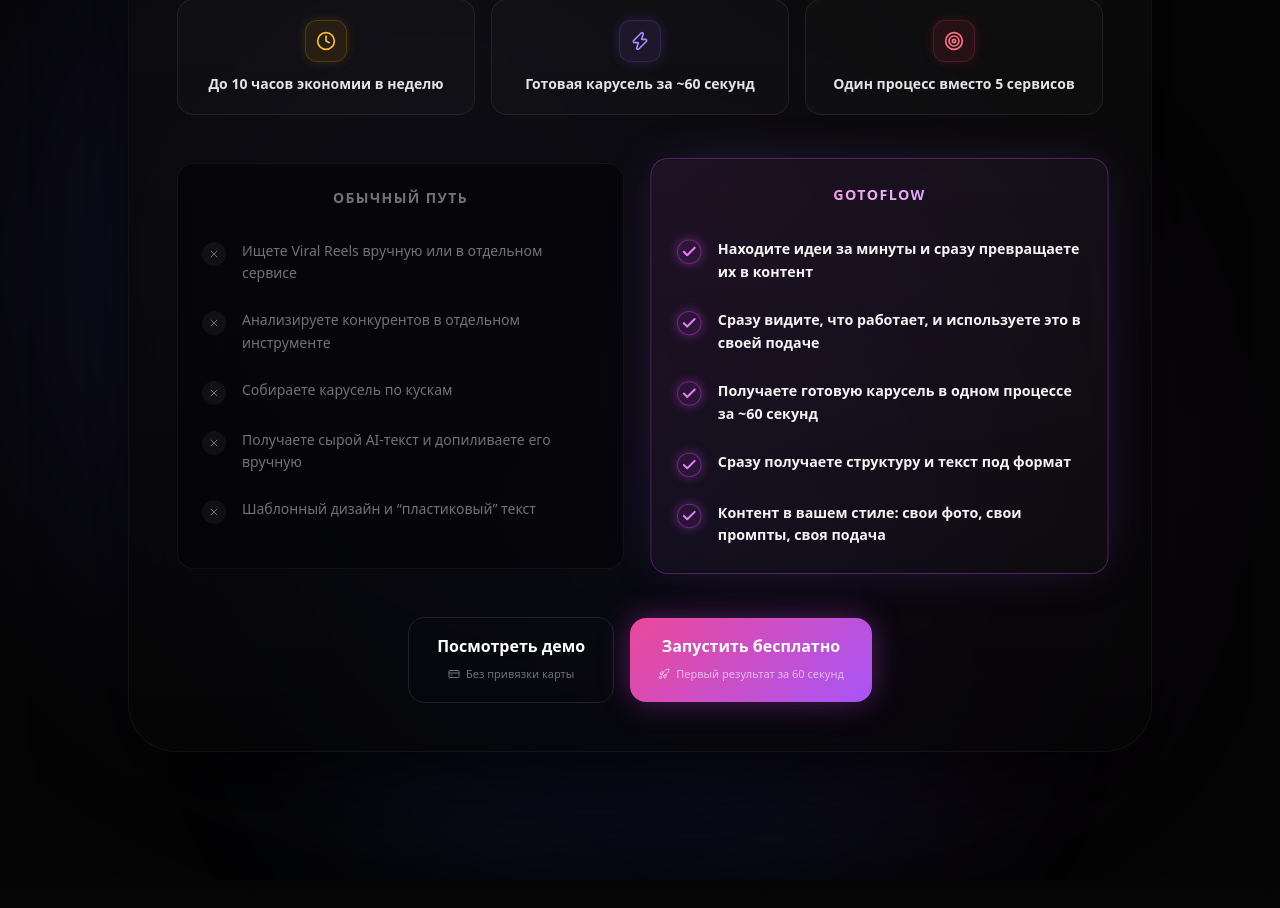
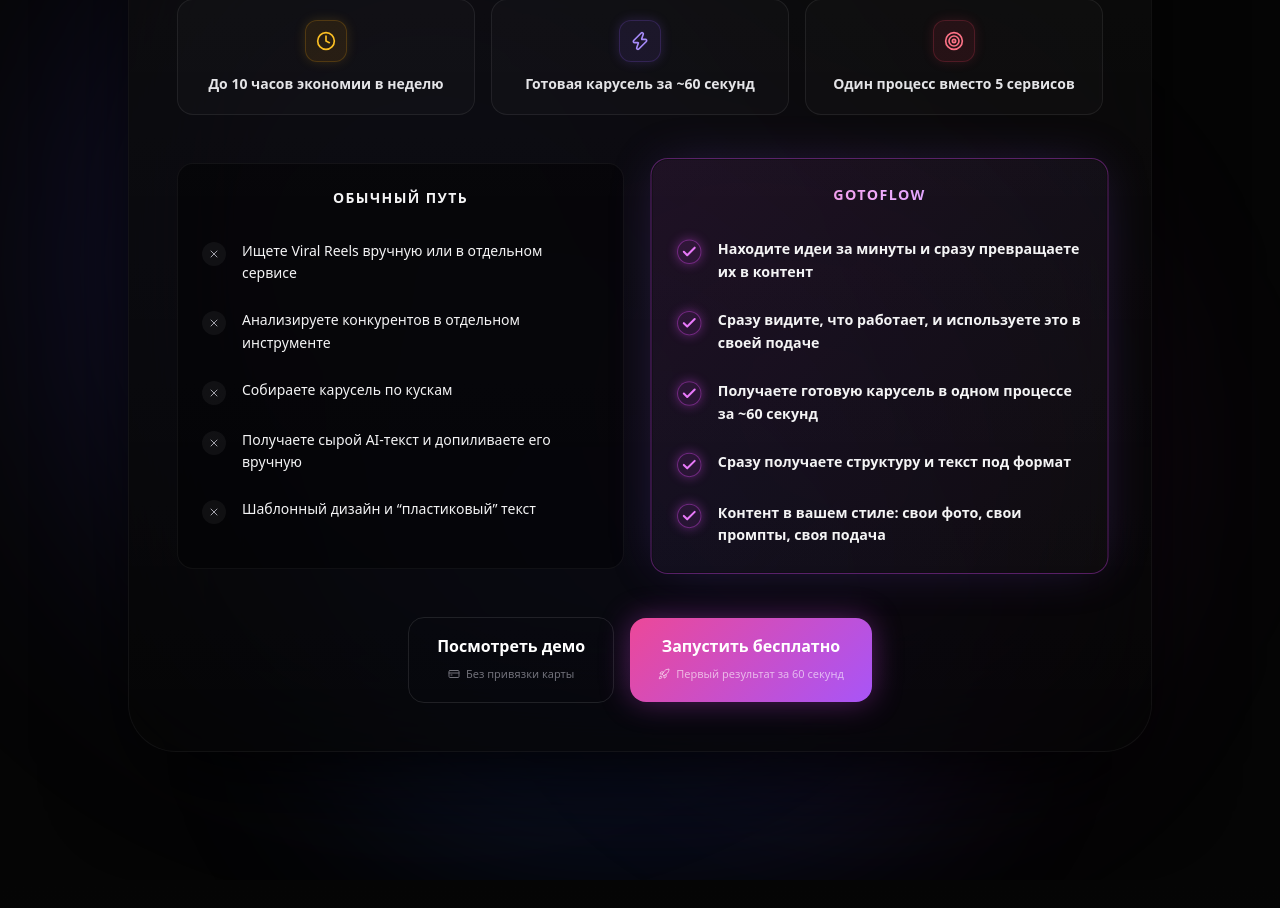
Before and after one commit to matteimikeska49-bot/gtf, a React (Vite) app: page / in a window 1280 px wide. Shown: the part 3984-4892 px from the top of the page. Built offline with nearby package versions, Linux system fonts and the light colour scheme.

Commit message:
style(UnifiedSystem): improve readability for the 'Old Way' column

```diff
--- a/src/components/UnifiedSystem.jsx
+++ b/src/components/UnifiedSystem.jsx
@@ -78,16 +78,16 @@ export const UnifiedSystem = () => (
 
               {/* Левая — «Обычный путь» */}
               <div className="bg-black/40 border border-white/[0.05] rounded-2xl p-6 flex flex-col h-full">
-                <p className="text-sm uppercase tracking-widest font-bold text-zinc-500 mb-8 text-center">
+                <p className="text-sm uppercase tracking-widest font-bold text-zinc-100 mb-8 text-center">
                   Обычный путь
                 </p>
                 <div className="flex flex-col gap-6 flex-1">
                   {oldWay.map((text, idx) => (
                     <div key={idx} className="flex items-start gap-4">
                       <div className="shrink-0 mt-0.5 w-6 h-6 rounded-full bg-white/5 flex items-center justify-center">
-                        <X className="w-3 h-3 text-zinc-500" />
+                        <X className="w-3 h-3 text-zinc-400" />
                       </div>
-                      <p className="text-sm text-zinc-500 font-medium leading-relaxed">{text}</p>
+                      <p className="text-sm text-zinc-100 font-medium leading-relaxed">{text}</p>
                     </div>
                   ))}
                 </div>
```
